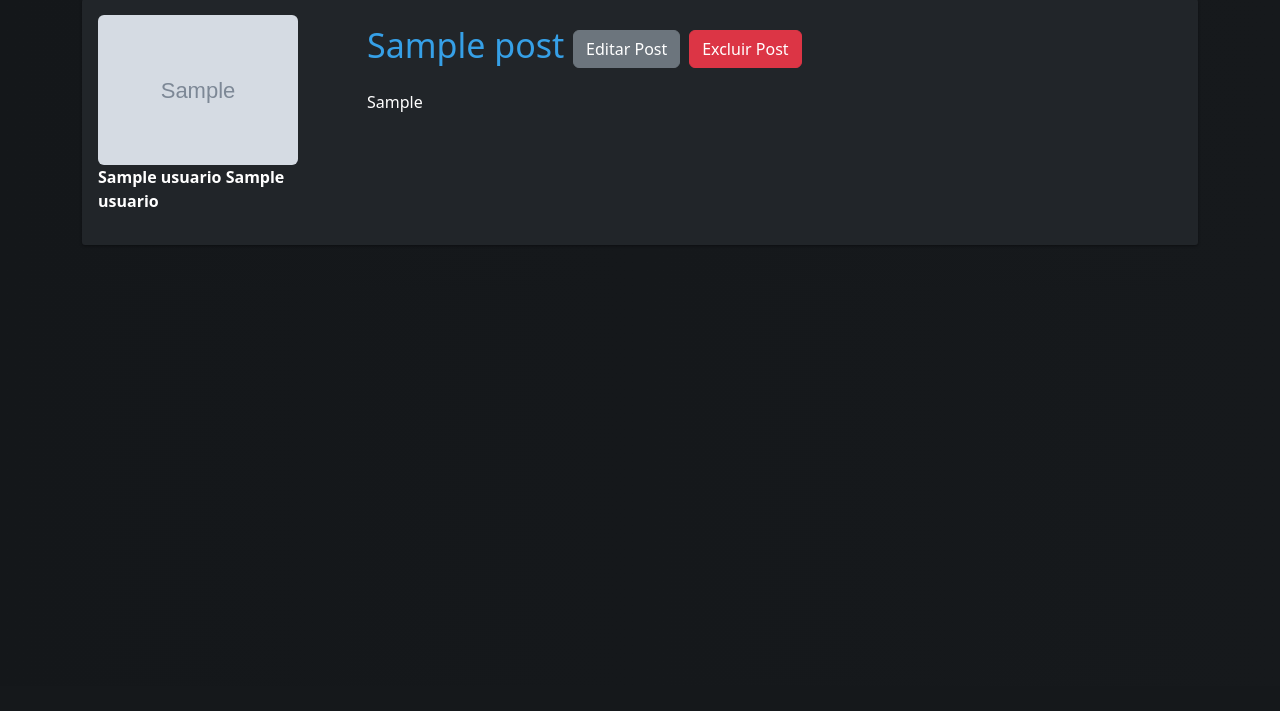
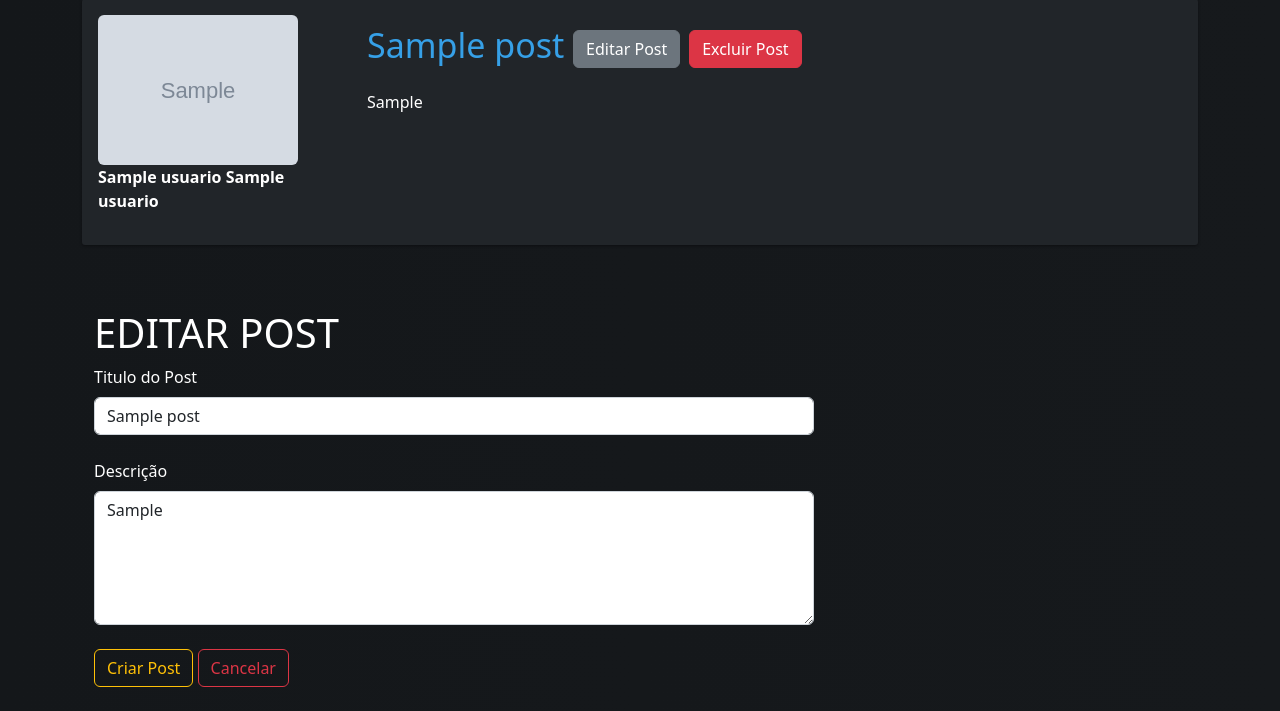
Before and after one commit to rychardmazarin30/MyCommunity-Flask, a Flask app: page /post/1 in a window 1280 px wide. Shown: the part 114-825 px from the top of the page. Before the commit the page ends 359 px from the top, so only its background shows below. Run offline with Flask 2, Linux system fonts and the light colour scheme; a user stored in the database is signed in; tables that the repository leaves empty hold one stand-in row (values such as "Sample post"); grey boxes marked "Sample" are stand-in pictures; some libraries are stand-ins or nearby versions.

Commit message:
Alterações e habilitando edição de Post

```diff
--- a/mycommunity/routes.py
+++ b/mycommunity/routes.py
@@ -180,14 +180,22 @@ def create_post():
     return render_template('create_post.html', form_create_post=form_create_post)
 
 
-@app.route('/post/<post_id>')
+@app.route('/post/<post_id>', methods=['GET', 'POST'])
+@login_required
 def exibir_post(post_id):
     post = Post.query.get(post_id)
-    return render_template('post.html', post=post)
-
-
-@app.route('/post/edit', methods=["GET", "POST"])
-def edit_post():
-    form_edit = FormCreatePost()
-
-    return render_template('edit_post.html', form_edit=form_edit)
+    if current_user == post.autor:
+        form = FormCreatePost()
+        if request.method == "GET":
+            form.title.data = post.titulo
+            form.body.data = post.corpo
+        elif form.validate_on_submit():
+            post.titulo = form.title.data
+            post.corpo = form.body.data
+            database.session.commit()
+            # Redirecionando para a homepage e avisando o usuário que deu certo.
+            flash('Post Editado com Sucesso', 'alert-success')
+            return redirect(url_for('home'))
+    else:
+        form = None
+    return render_template('post.html', post=post, form=form)
--- a/mycommunity/templates/post.html
+++ b/mycommunity/templates/post.html
@@ -56,7 +56,7 @@
                     <div class="col-xs-12 col-sm-7 col-md-5 col-lg-8">
                         <div class="caption text-white">
                             {% if current_user == post.autor %}
-                            <h3>{{ post.titulo }} <a class="btn btn-secondary" href="{{  url_for('edit_post') }}" role="button">Editar Post</a> <a class="btn btn-danger" href="{{  url_for('edit_post') }}" role="button">Excluir Post</a></h3>
+                            <h3>{{ post.titulo }} <a class="btn btn-secondary" href="#" role="button">Editar Post</a> <a class="btn btn-danger" href="#" role="button">Excluir Post</a></h3>
                             <p> {{ post.corpo }} </p>
                             {% else %}
                             <h3>{{ post.titulo }}</h3>
@@ -70,6 +70,44 @@
         </div>
     {% endif %}
 
+    {% if form %}
+    <br>
+    <div class="container">
+        <div class="text-white" style="border-radius: 1rem;">
+            <h1 >EDITAR POST</h1>
+        </div>
+    </div>
+    <div class="container text-white">
+        <div class="row">
+
+            <div class="col-md-8 col-md-offset-2">
+
+                <form action="" method="POST">
+                    {{ form.csrf_token() }}
+                    <div class="form-group">
+                        {{ form.title.label(class="form-label") }}
+                        {{ form.title(class="form-control", placeholder='Título do Post') }}
+                    </div>
+                    <br>
+                    <div class="form-group">
+                        {{ form.body.label(class="form-label") }}
+                        {{ form.body(rows="5", class='form-control', placeholder='Escreva seu Post Aqui...') }}
+                    </div>
+                    <br>
+
+                    <div class="form-group">
+                        {{ form.submit_button(class="btn btn-outline-warning") }}
+                        <a class="btn btn-outline-danger" href="{{ url_for('home') }}">Cancelar</a>
+                    </div>
+                </form>
+            </div>
+
+        </div>
+    </div>
+    <br>
+
+    {% endif %}
+
 
 
 {% endblock %}
```
Also changed, not shown: mycommunity/templates/edit_post.html (deleted, +0 -39 lines), mycommunity/forms.py (line endings or trailing spaces).
